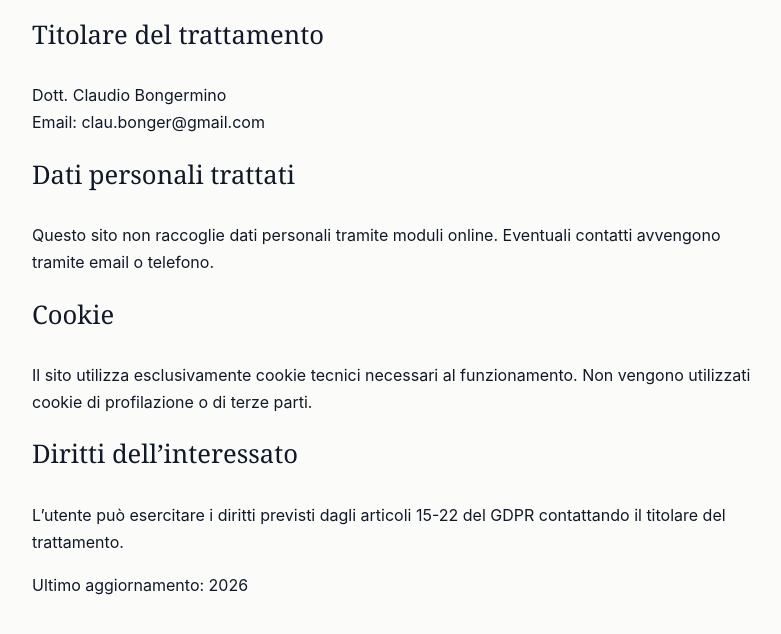
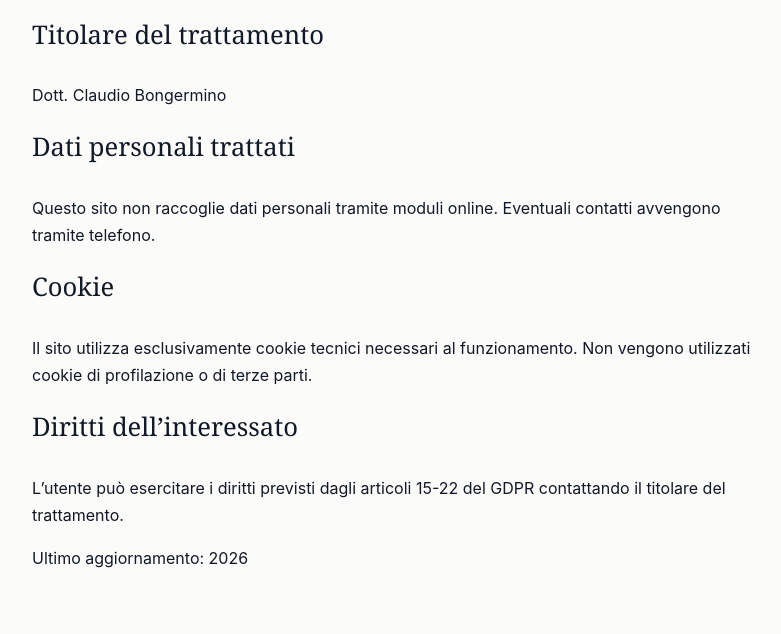
Before and after one commit to fede920/claudio_premium_site_v2, a plain HTML site: page privacy.html in a window 1280 px wide. Shown: the part 238-872 px from the top of the page, without its empty margins (248-1029 px from the left). Drawn offline with Linux system fonts and the light colour scheme.

Commit message:
Update privacy.html

```diff
--- a/privacy.html
+++ b/privacy.html
@@ -14,11 +14,10 @@
 <p>Ai sensi del Regolamento UE 2016/679 (GDPR), il presente sito fornisce informazioni istituzionali sull’attività professionale del Dott. Claudio Bongermino.</p>
 
 <h3>Titolare del trattamento</h3>
-<p>Dott. Claudio Bongermino<br>
-Email: clau.bonger@gmail.com</p>
+<p>Dott. Claudio Bongermino<br></p>
 
 <h3>Dati personali trattati</h3>
-<p>Questo sito non raccoglie dati personali tramite moduli online. Eventuali contatti avvengono tramite email o telefono.</p>
+<p>Questo sito non raccoglie dati personali tramite moduli online. Eventuali contatti avvengono tramite  telefono.</p>
 
 <h3>Cookie</h3>
 <p>Il sito utilizza esclusivamente cookie tecnici necessari al funzionamento. Non vengono utilizzati cookie di profilazione o di terze parti.</p>
```
